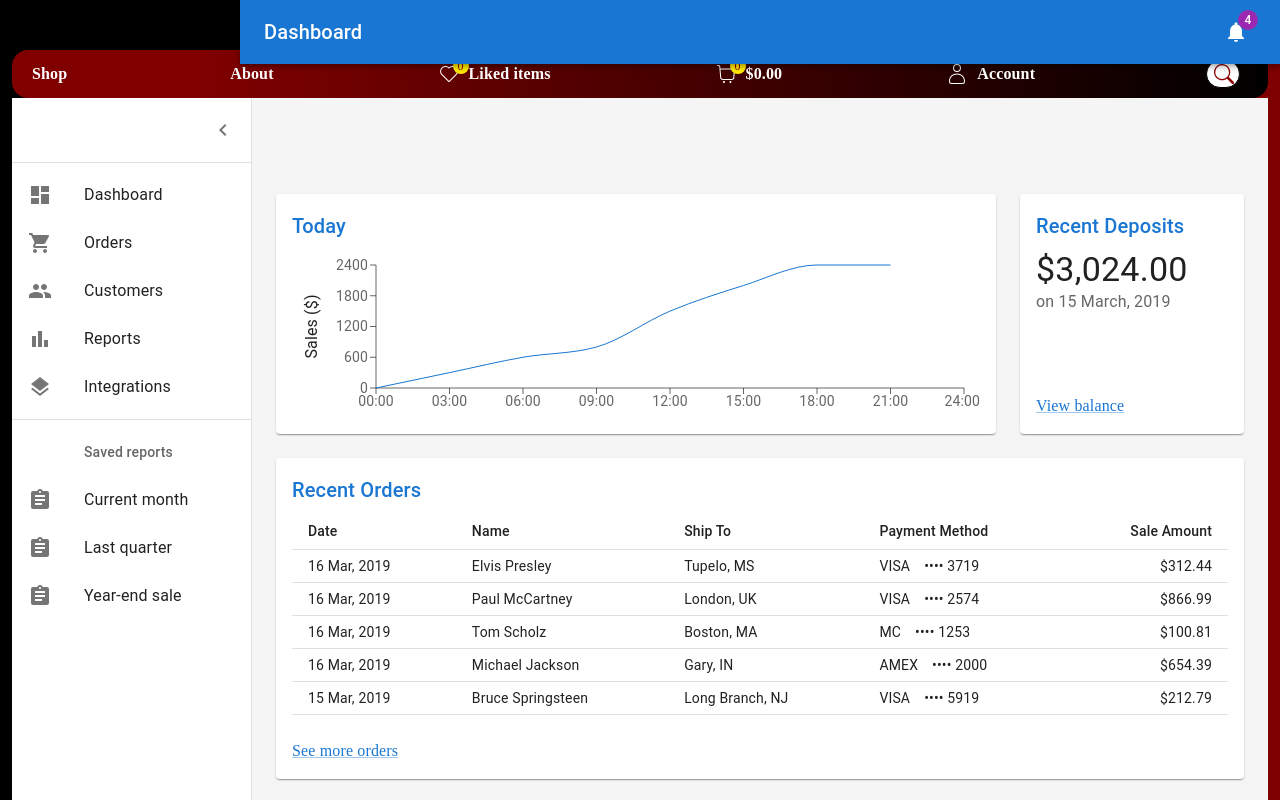
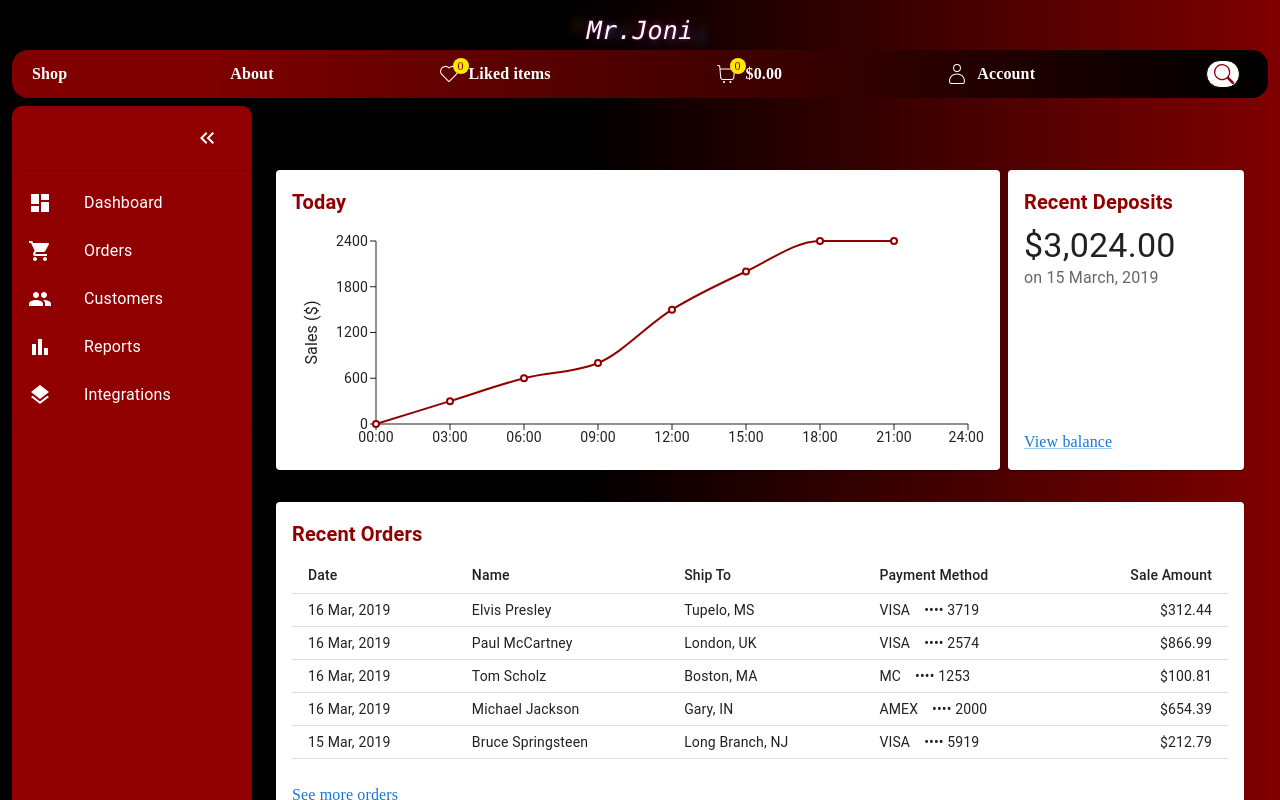
Before and after one commit to salahbm/jewelryshop, a Next.js app: page /Dashboard in a window 1280 px wide. Shown: the top 800 px of the page. Built offline with nearby package versions, Linux system fonts and the light colour scheme.

Commit message:
drawer: sx changed

```diff
--- a/app/(ui)/Dashboard/components/Chart.tsx
+++ b/app/(ui)/Dashboard/components/Chart.tsx
@@ -1,7 +1,14 @@
-import * as React from 'react';
-import { useTheme } from '@mui/material/styles';
-import { LineChart, Line, XAxis, YAxis, Label, ResponsiveContainer } from 'recharts';
-import Title from './Title';
+import * as React from "react";
+import { useTheme } from "@mui/material/styles";
+import {
+  LineChart,
+  Line,
+  XAxis,
+  YAxis,
+  Label,
+  ResponsiveContainer,
+} from "recharts";
+import Title from "./Title";
 
 // Generate Sales Data
 function createData(time: string, amount?: number) {
@@ -9,15 +16,15 @@ function createData(time: string, amount?: number) {
 }
 
 const data = [
-  createData('00:00', 0),
-  createData('03:00', 300),
-  createData('06:00', 600),
-  createData('09:00', 800),
-  createData('12:00', 1500),
-  createData('15:00', 2000),
-  createData('18:00', 2400),
-  createData('21:00', 2400),
-  createData('24:00', undefined),
+  createData("00:00", 0),
+  createData("03:00", 300),
+  createData("06:00", 600),
+  createData("09:00", 800),
+  createData("12:00", 1500),
+  createData("15:00", 2000),
+  createData("18:00", 2400),
+  createData("21:00", 2400),
+  createData("24:00", undefined),
 ];
 
 export default function Chart() {
@@ -38,18 +45,18 @@ export default function Chart() {
         >
           <XAxis
             dataKey="time"
-            stroke={theme.palette.text.secondary}
+            stroke={theme.palette.text.primary}
             style={theme.typography.body2}
           />
           <YAxis
-            stroke={theme.palette.text.secondary}
+            stroke={theme.palette.text.primary}
             style={theme.typography.body2}
           >
             <Label
               angle={270}
               position="left"
               style={{
-                textAnchor: 'middle',
+                textAnchor: "middle",
                 fill: theme.palette.text.primary,
                 ...theme.typography.body1,
               }}
@@ -58,11 +65,12 @@ export default function Chart() {
             </Label>
           </YAxis>
           <Line
-            isAnimationActive={false}
+            isAnimationActive={true}
             type="monotone"
             dataKey="amount"
-            stroke={theme.palette.primary.main}
-            dot={false}
+            stroke={"#900000"}
+            dot={true}
+            strokeWidth={2}
           />
         </LineChart>
       </ResponsiveContainer>
--- a/app/(ui)/Dashboard/components/Title.tsx
+++ b/app/(ui)/Dashboard/components/Title.tsx
@@ -1,5 +1,5 @@
-import * as React from 'react';
-import Typography from '@mui/material/Typography';
+import * as React from "react";
+import Typography from "@mui/material/Typography";
 
 interface TitleProps {
   children?: React.ReactNode;
@@ -7,7 +7,13 @@ interface TitleProps {
 
 export default function Title(props: TitleProps) {
   return (
-    <Typography component="h2" variant="h6" color="primary" gutterBottom>
+    <Typography
+      component="h2"
+      variant="h6"
+      color="#900000"
+      fontWeight={"bold"}
+      gutterBottom
+    >
       {props.children}
     </Typography>
   );
--- a/app/(ui)/Dashboard/components/listItems.tsx
+++ b/app/(ui)/Dashboard/components/listItems.tsx
@@ -1,72 +1,76 @@
-import * as React from 'react';
-import ListItemButton from '@mui/material/ListItemButton';
-import ListItemIcon from '@mui/material/ListItemIcon';
-import ListItemText from '@mui/material/ListItemText';
-import ListSubheader from '@mui/material/ListSubheader';
-import DashboardIcon from '@mui/icons-material/Dashboard';
-import ShoppingCartIcon from '@mui/icons-material/ShoppingCart';
-import PeopleIcon from '@mui/icons-material/People';
-import BarChartIcon from '@mui/icons-material/BarChart';
-import LayersIcon from '@mui/icons-material/Layers';
-import AssignmentIcon from '@mui/icons-material/Assignment';
+import * as React from "react";
+import ListItemButton from "@mui/material/ListItemButton";
+import ListItemIcon from "@mui/material/ListItemIcon";
+import ListItemText from "@mui/material/ListItemText";
+import ListSubheader from "@mui/material/ListSubheader";
+import DashboardIcon from "@mui/icons-material/Dashboard";
+import ShoppingCartIcon from "@mui/icons-material/ShoppingCart";
+import PeopleIcon from "@mui/icons-material/People";
+import BarChartIcon from "@mui/icons-material/BarChart";
+import LayersIcon from "@mui/icons-material/Layers";
+import AssignmentIcon from "@mui/icons-material/Assignment";
 
 export const mainListItems = (
   <React.Fragment>
-    <ListItemButton>
+    <ListItemButton style={{ color: "white" }}>
       <ListItemIcon>
-        <DashboardIcon />
+        <DashboardIcon htmlColor="#FFFF" />
       </ListItemIcon>
       <ListItemText primary="Dashboard" />
     </ListItemButton>
-    <ListItemButton>
+    <ListItemButton style={{ color: "white" }}>
       <ListItemIcon>
-        <ShoppingCartIcon />
+        <ShoppingCartIcon htmlColor="#FFFF" />
       </ListItemIcon>
       <ListItemText primary="Orders" />
     </ListItemButton>
-    <ListItemButton>
+    <ListItemButton style={{ color: "white" }}>
       <ListItemIcon>
-        <PeopleIcon />
+        <PeopleIcon htmlColor="#FFFF" />
       </ListItemIcon>
       <ListItemText primary="Customers" />
     </ListItemButton>
-    <ListItemButton>
+    <ListItemButton style={{ color: "white" }}>
       <ListItemIcon>
-        <BarChartIcon />
+        <BarChartIcon htmlColor="#FFFF" />
       </ListItemIcon>
       <ListItemText primary="Reports" />
     </ListItemButton>
-    <ListItemButton>
+    <ListItemButton style={{ color: "white" }}>
       <ListItemIcon>
-        <LayersIcon />
+        <LayersIcon htmlColor="#FFFF" />
       </ListItemIcon>
       <ListItemText primary="Integrations" />
     </ListItemButton>
   </React.Fragment>
 );
 
-export const secondaryListItems = (
-  <React.Fragment>
-    <ListSubheader component="div" inset>
-      Saved reports
-    </ListSubheader>
-    <ListItemButton>
-      <ListItemIcon>
-        <AssignmentIcon />
-      </ListItemIcon>
-      <ListItemText primary="Current month" />
-    </ListItemButton>
-    <ListItemButton>
-      <ListItemIcon>
-        <AssignmentIcon />
-      </ListItemIcon>
-      <ListItemText primary="Last quarter" />
-    </ListItemButton>
-    <ListItemButton>
-      <ListItemIcon>
-        <AssignmentIcon />
-      </ListItemIcon>
-      <ListItemText primary="Year-end sale" />
-    </ListItemButton>
-  </React.Fragment>
-);
+// export const secondaryListItems = (
+//   <React.Fragment>
+//     <ListSubheader
+//       component="div"
+//       inset
+//       style={{ backgroundColor: "#9000", color: "white" }}
+//     >
+//       Saved reports
+//     </ListSubheader>
+//     <ListItemButton>
+//       <ListItemIcon>
+//         <AssignmentIcon htmlColor="#FFFF" />
+//       </ListItemIcon>
+//       <ListItemText primary="Current month" />
+//     </ListItemButton>
+//     <ListItemButton>
+//       <ListItemIcon>
+//         <AssignmentIcon htmlColor="#FFFF" />
+//       </ListItemIcon>
+//       <ListItemText primary="Last quarter" />
+//     </ListItemButton>
+//     <ListItemButton>
+//       <ListItemIcon>
+//         <AssignmentIcon htmlColor="#FFFF" />
+//       </ListItemIcon>
+//       <ListItemText primary="Year-end sale" />
+//     </ListItemButton>
+//   </React.Fragment>
+// );
--- a/app/(ui)/Dashboard/page.tsx
+++ b/app/(ui)/Dashboard/page.tsx
@@ -1,69 +1,24 @@
 "use client";
-import * as React from "react";
-import { styled, createTheme, ThemeProvider } from "@mui/material/styles";
+import React from "react";
+import KeyboardDoubleArrowLeft from "@mui/icons-material/KeyboardDoubleArrowLeft";
+import KeyboardDoubleArrowRight from "@mui/icons-material/KeyboardDoubleArrowRight";
+import Box from "@mui/material/Box";
+import Container from "@mui/material/Container";
 import CssBaseline from "@mui/material/CssBaseline";
+import Divider from "@mui/material/Divider";
 import MuiDrawer from "@mui/material/Drawer";
-import Box from "@mui/material/Box";
-import MuiAppBar, { AppBarProps as MuiAppBarProps } from "@mui/material/AppBar";
+import Grid from "@mui/material/Grid";
+import IconButton from "@mui/material/IconButton";
+import List from "@mui/material/List";
+import Paper from "@mui/material/Paper";
 import Toolbar from "@mui/material/Toolbar";
-import List from "@mui/material/List";
-import Typography from "@mui/material/Typography";
-import Divider from "@mui/material/Divider";
-import IconButton from "@mui/material/IconButton";
-import Badge from "@mui/material/Badge";
-import Container from "@mui/material/Container";
-import Grid from "@mui/material/Grid";
-import Paper from "@mui/material/Paper";
-import Link from "@mui/material/Link";
-import MenuIcon from "@mui/icons-material/Menu";
-import ChevronLeftIcon from "@mui/icons-material/ChevronLeft";
-import NotificationsIcon from "@mui/icons-material/Notifications";
-import { mainListItems, secondaryListItems } from "./components/listItems";
+import { ThemeProvider, createTheme, styled } from "@mui/material/styles";
 import Chart from "./components/Chart";
 import Deposits from "./components/Deposits";
 import Orders from "./components/Orders";
-
-function Copyright(props: any) {
-  return (
-    <Typography
-      variant="body2"
-      color="text.secondary"
-      align="center"
-      {...props}
-    >
-      {"Copyright © "}
-      <Link color="inherit" href="https://mui.com/">
-        Your Website
-      </Link>{" "}
-      {new Date().getFullYear()}
-      {"."}
-    </Typography>
-  );
-}
+import { mainListItems } from "./components/listItems";
 
 const drawerWidth: number = 240;
-
-interface AppBarProps extends MuiAppBarProps {
-  open?: boolean;
-}
-
-const AppBar = styled(MuiAppBar, {
-  shouldForwardProp: (prop) => prop !== "open",
-})<AppBarProps>(({ theme, open }) => ({
-  zIndex: theme.zIndex.drawer + 1,
-  transition: theme.transitions.create(["width", "margin"], {
-    easing: theme.transitions.easing.sharp,
-    duration: theme.transitions.duration.leavingScreen,
-  }),
-  ...(open && {
-    marginLeft: drawerWidth,
-    width: `calc(100% - ${drawerWidth}px)`,
-    transition: theme.transitions.create(["width", "margin"], {
-      easing: theme.transitions.easing.sharp,
-      duration: theme.transitions.duration.enteringScreen,
-    }),
-  }),
-}));
 
 const Drawer = styled(MuiDrawer, {
   shouldForwardProp: (prop) => prop !== "open",
@@ -76,6 +31,7 @@ const Drawer = styled(MuiDrawer, {
       easing: theme.transitions.easing.sharp,
       duration: theme.transitions.duration.enteringScreen,
     }),
+    backgroundColor: "#900000",
     boxSizing: "border-box",
     ...(!open && {
       overflowX: "hidden",
@@ -85,9 +41,10 @@ const Drawer = styled(MuiDrawer, {
       }),
       width: theme.spacing(7),
       [theme.breakpoints.up("sm")]: {
-        width: theme.spacing(9),
+        width: theme.spacing(7),
       },
     }),
+    borderRadius: 10,
   },
 }));
 
@@ -102,98 +59,65 @@ export default function Dashboard() {
 
   return (
     <ThemeProvider theme={defaultTheme}>
-      <Box sx={{ display: "flex" }}>
+      <Box sx={{ display: "flex", marginBlock: 1 }}>
         <CssBaseline />
-        <AppBar position="absolute" open={open}>
-          <Toolbar
-            sx={{
-              pr: "24px", // keep right padding when drawer closed
-            }}
-          >
-            <IconButton
-              edge="start"
-              color="inherit"
-              aria-label="open drawer"
-              onClick={toggleDrawer}
-              sx={{
-                marginRight: "36px",
-                ...(open && { display: "none" }),
-              }}
-            >
-              <MenuIcon />
-            </IconButton>
-            <Typography
-              component="h1"
-              variant="h6"
-              color="inherit"
-              noWrap
-              sx={{ flexGrow: 1 }}
-            >
-              Dashboard
-            </Typography>
-            <IconButton color="inherit">
-              <Badge badgeContent={4} color="secondary">
-                <NotificationsIcon />
-              </Badge>
-            </IconButton>
-          </Toolbar>
-        </AppBar>
+
         <Drawer variant="permanent" open={open}>
           <Toolbar
             sx={{
               display: "flex",
               alignItems: "center",
               justifyContent: "flex-end",
-              px: [1],
+              ml: 3,
             }}
           >
             <IconButton onClick={toggleDrawer}>
-              <ChevronLeftIcon />
+              {open ? (
+                <KeyboardDoubleArrowLeft htmlColor="#FFFF" />
+              ) : (
+                <KeyboardDoubleArrowRight htmlColor="#FFFF" />
+              )}
             </IconButton>
           </Toolbar>
           <Divider />
           <List component="nav">
             {mainListItems}
             <Divider sx={{ my: 1 }} />
-            {secondaryListItems}
+            {/* {secondaryListItems} */}
           </List>
         </Drawer>
         <Box
           component="main"
           sx={{
-            backgroundColor: (theme) =>
-              theme.palette.mode === "light"
-                ? theme.palette.grey[100]
-                : theme.palette.grey[900],
             flexGrow: 1,
             height: "100vh",
             overflow: "auto",
           }}
         >
           <Toolbar />
-          <Container maxWidth="lg" sx={{ mt: 4, mb: 4 }}>
-            <Grid container spacing={3}>
+          <Container maxWidth="lg">
+            <Grid container spacing={1}>
               {/* Chart */}
-              <Grid item xs={12} md={8} lg={9}>
+              <Grid item xs={12} lg={9} mb={3}>
                 <Paper
                   sx={{
                     p: 2,
                     display: "flex",
                     flexDirection: "column",
-                    height: 240,
+                    height: 300,
                   }}
                 >
                   <Chart />
                 </Paper>
               </Grid>
               {/* Recent Deposits */}
-              <Grid item xs={12} md={4} lg={3}>
+              <Grid item xs={12} lg={3} mb={3}>
                 <Paper
                   sx={{
                     p: 2,
                     display: "flex",
                     flexDirection: "column",
-                    height: 240,
+                    height: 300,
                   }}
                 >
                   <Deposits />
@@ -206,7 +130,6 @@ export default function Dashboard() {
                 </Paper>
               </Grid>
             </Grid>
-            <Copyright sx={{ pt: 4 }} />
           </Container>
         </Box>
       </Box>
```
Also changed, not shown: app/(ui)/Dashboard/components/Orders.tsx (+37 -30 lines), 1 other file (tests, documents, lock files or other folders).
